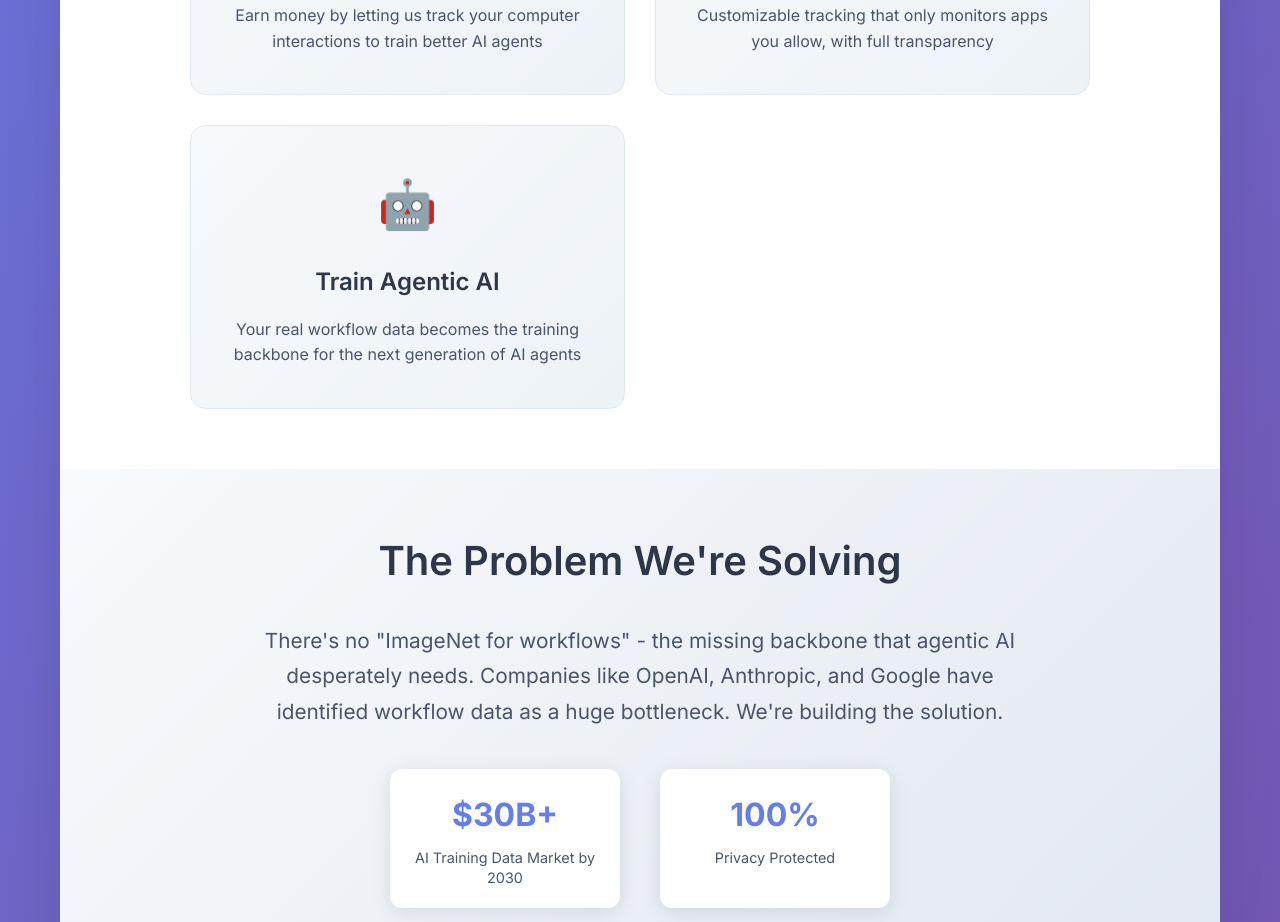
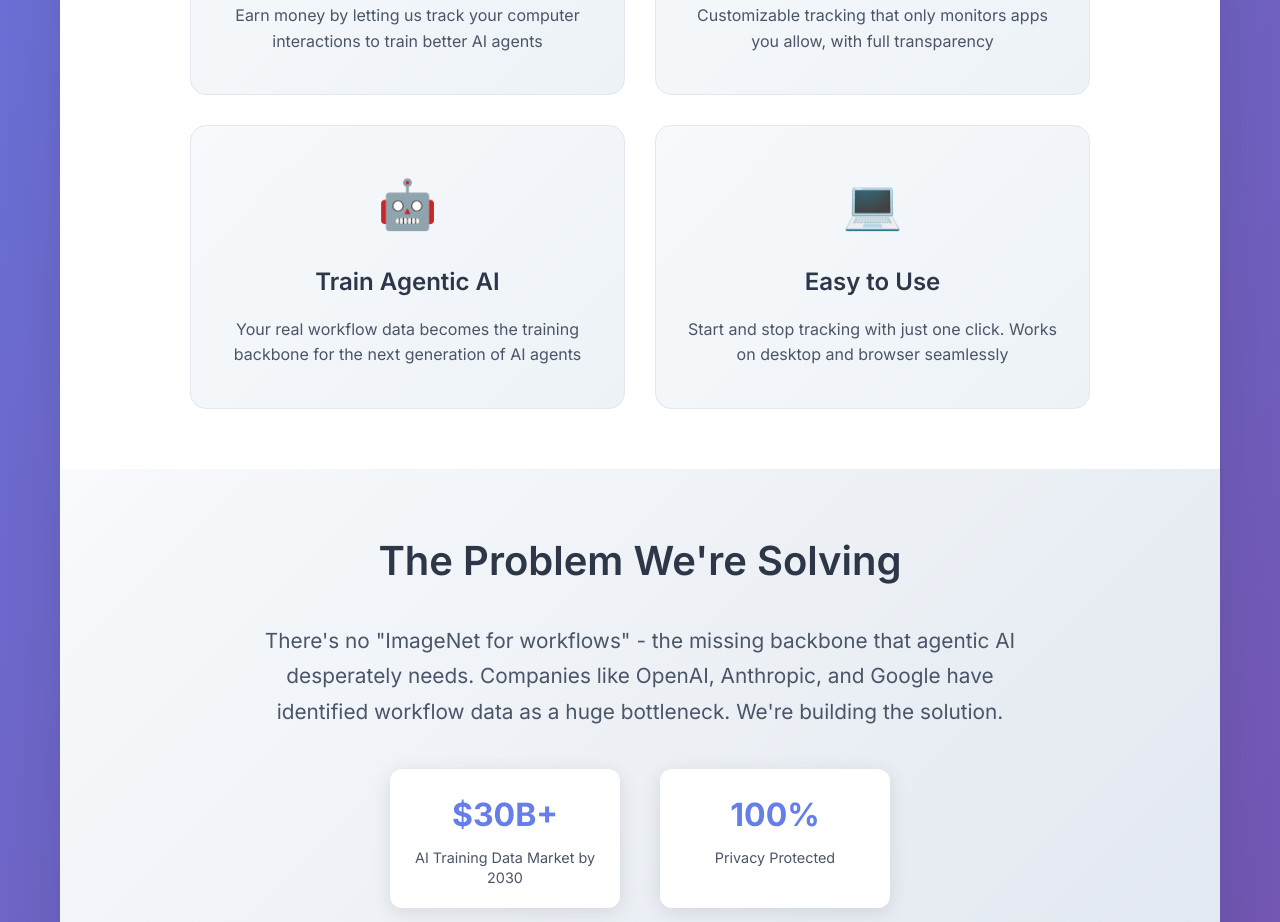
Before and after one commit to jjl9895/FlowAIWeb, a plain HTML site: page index.html in a window 1280 px wide. Shown: the part 1357-2279 px from the top of the page. Drawn offline with Linux system fonts and the light colour scheme.

Commit message:
added 4th card to the what we do section

```diff
--- a/index.html
+++ b/index.html
@@ -43,6 +43,11 @@
                         <div class="feature-icon">🤖</div>
                         <h3>Train Agentic AI</h3>
                         <p>Your real workflow data becomes the training backbone for the next generation of AI agents</p>
+                    </div>
+                    <div class="feature-card">
+                        <div class="feature-icon">💻</div>
+                        <h3>Easy to Use</h3>
+                        <p>Start and stop tracking with just one click. Works on desktop and browser seamlessly</p>
                     </div>
                 </div>
             </section>
```
